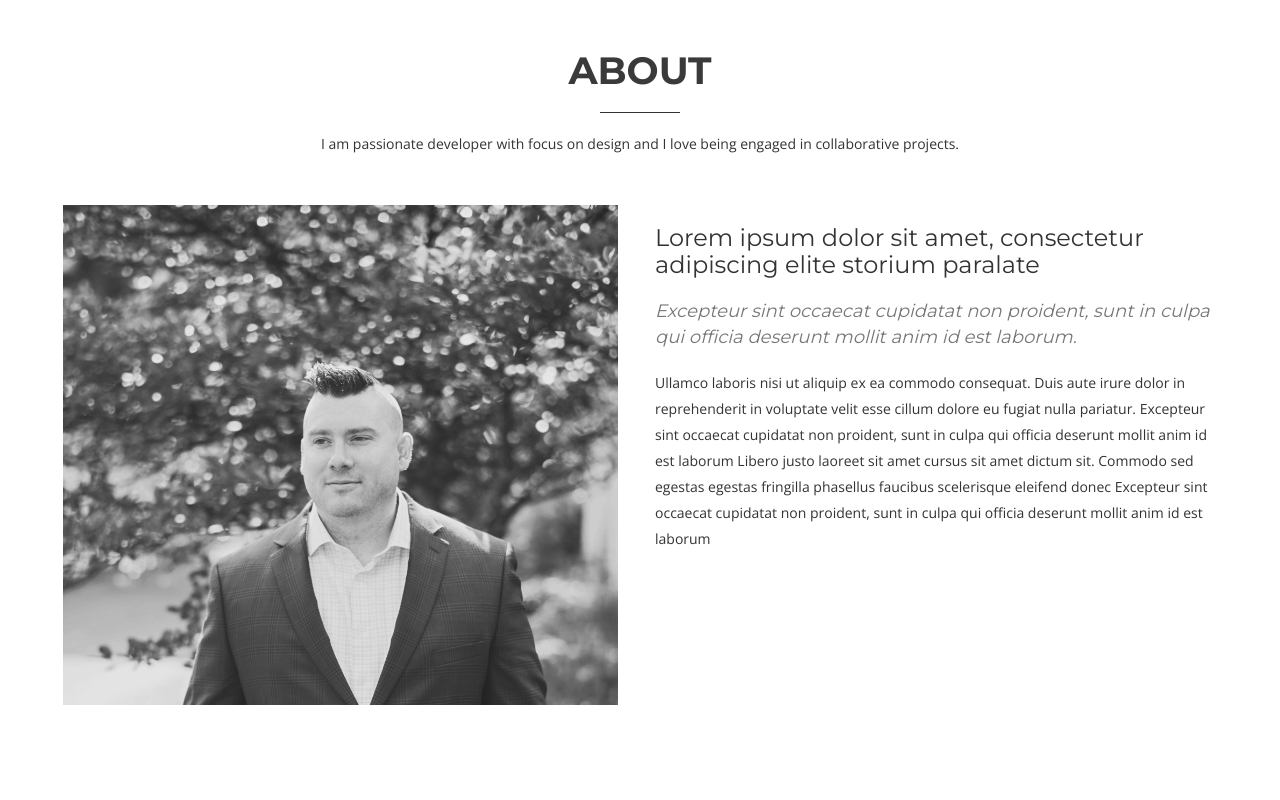
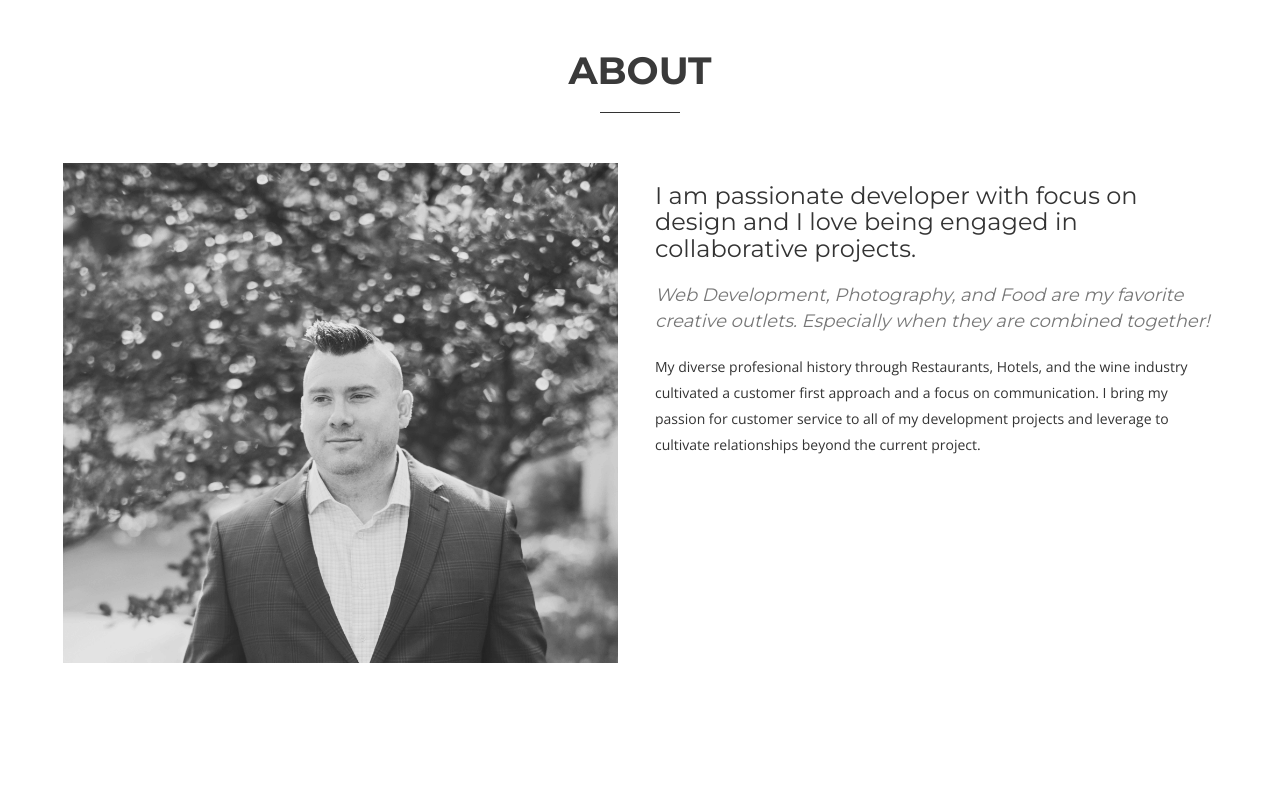
Before and after one commit to daydreammsp/newPortfolioSite, a plain HTML site: page index.html in a window 1280 px wide. Shown: the part 920-1720 px from the top of the page. Drawn offline with nearby package versions, Linux system fonts and the light colour scheme.

Commit message:
about almost

```diff
--- a/index.html
+++ b/index.html
@@ -76,7 +76,7 @@
           <div class="section-heading">
             <h2>About</h2>
             <div class="heading-line"></div>
-            <p>I am passionate developer with focus on design and I love being engaged in collaborative projects.</p>
+            <p></p>
           </div>
         </div>
       </div>
@@ -86,10 +86,12 @@
         </div>
 
         <div class="col-md-6 content">
-          <h2>Lorem ipsum dolor sit amet, consectetur adipiscing elite storium paralate</h2>
-          <h3>Excepteur sint occaecat cupidatat non proident, sunt in culpa qui officia deserunt mollit anim id est laborum.</h3>
+          <h2>I am passionate developer with focus on design and I love being engaged in collaborative projects.</h2>
+          <h3>Web Development, Photography, and Food are my favorite creative outlets. Especially when they are combined together!</h3>
           <p>
-            Ullamco laboris nisi ut aliquip ex ea commodo consequat. Duis aute irure dolor in reprehenderit in voluptate velit esse cillum dolore eu fugiat nulla pariatur. Excepteur sint occaecat cupidatat non proident, sunt in culpa qui officia deserunt mollit anim id est laborum Libero justo laoreet sit amet cursus sit amet dictum sit. Commodo sed egestas egestas fringilla phasellus faucibus scelerisque eleifend donec Excepteur sint occaecat cupidatat non proident, sunt in culpa qui officia deserunt mollit anim id est laborum
+            My diverse profesional history through Restaurants, Hotels, and the wine industry cultivated a customer first approach and a focus on communication.
+
+            I bring my passion for customer service to all of my development projects and leverage to cultivate relationships beyond the current project.
           </p>
         </div>
       </div>
@@ -350,9 +352,9 @@
       <div class="row">
         <div class="col-md-offset-2 col-md-8">
           <div class="section-heading">
-            <h2>Contact us</h2>
+            <h2>Contact</h2>
             <div class="heading-line"></div>
-            <p>If you have any question or just want to say 'hello' to Alstar web studio please fill out form below and we will be get in touch with you within 24 hours. </p>
+
           </div>
         </div>
       </div>
```
